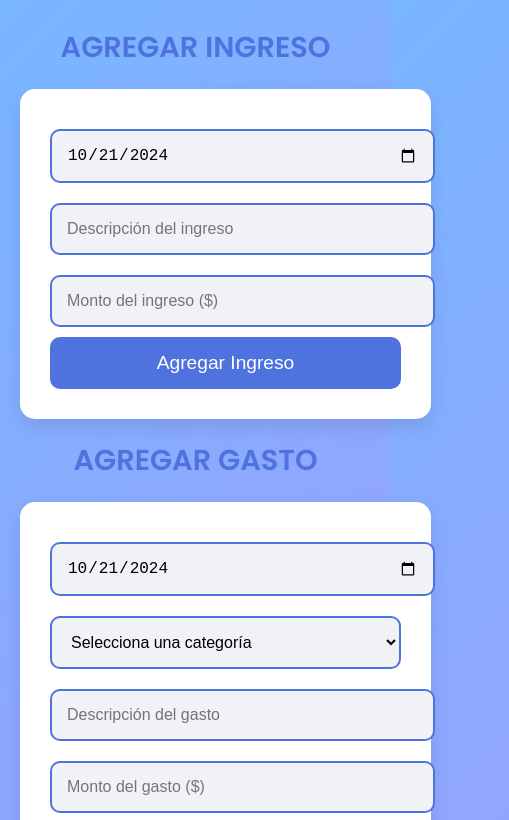
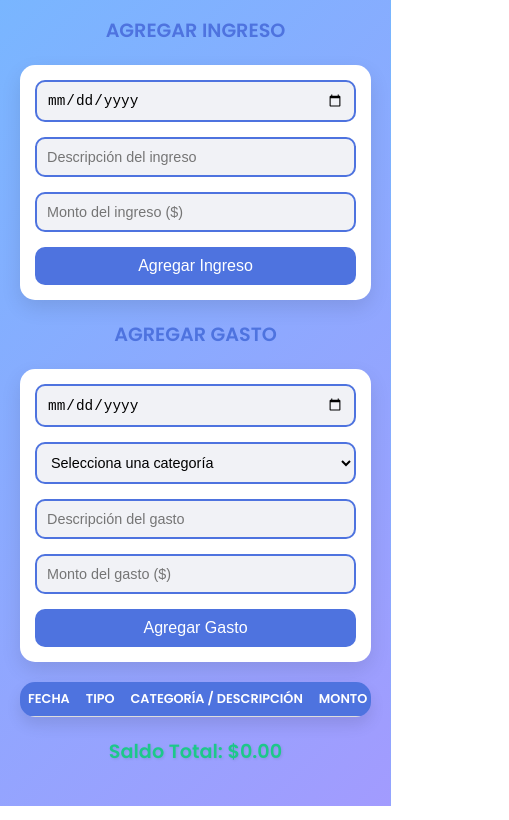
Before and after one commit to alfonso2-2/carta.github.io, a plain HTML site: page index.html in a window 390 px wide. Shown: the part 140-960 px from the top of the page, 509 px wide, since content can reach past the window. Drawn offline with Linux system fonts and the light colour scheme.

Commit message:
Update index.html

```diff
--- a/index.html
+++ b/index.html
@@ -5,7 +5,6 @@
     <meta name="viewport" content="width=device-width, initial-scale=1.0">
     <title>Registro de Ingresos y Gastos</title>
     <style>
-        /* Fuentes y colores */
         @import url('https://fonts.googleapis.com/css2?family=Poppins:wght@300;400;600&display=swap');
 
         :root {
@@ -17,7 +16,6 @@
             --text-color: #5a5c69;
         }
 
-        /* Estilo general del cuerpo */
         body {
             font-family: 'Poppins', sans-serif;
             background: linear-gradient(135deg, #74b9ff, #a29bfe);
@@ -25,12 +23,11 @@
             padding: 0;
         }
 
-        /* Encabezados principales */
         h1 {
             text-align: center;
             color: var(--white-color);
             margin: 30px 0 10px;
-            font-size: 3rem;
+            font-size: 2.5rem;
             text-shadow: 2px 2px 4px rgba(0, 0, 0, 0.2);
         }
 
@@ -42,7 +39,6 @@
             text-transform: uppercase;
         }
 
-        /* Contenedores principales */
         .container {
             width: 90%;
             max-width: 1200px;
@@ -53,20 +49,16 @@
         form {
             background: var(--white-color);
             border-radius: 15px;
-            padding: 30px;
+            padding: 20px;
             box-shadow: 0 8px 20px rgba(0, 0, 0, 0.1);
             margin-bottom: 20px;
-            transition: transform 0.3s;
-        }
-
-        form:hover {
-            transform: scale(1.02);
+            display: flex;
+            flex-direction: column;
+            gap: 15px;
         }
 
         input, select {
-            width: 100%;
-            padding: 15px;
-            margin: 10px 0;
+            padding: 12px;
             border: 2px solid var(--primary-color);
             border-radius: 10px;
             font-size: 1rem;
@@ -74,15 +66,8 @@
             transition: all 0.3s;
         }
 
-        input:focus, select:focus {
-            border-color: var(--secondary-color);
-            outline: none;
-            background-color: #dfe6e9;
-        }
-
         button {
-            width: 100%;
-            padding: 15px;
+            padding: 12px;
             background-color: var(--primary-color);
             color: var(--white-color);
             border: none;
@@ -97,7 +82,6 @@
             transform: scale(1.05);
         }
 
-        /* Tabla de transacciones */
         table {
             width: 100%;
             margin: 20px 0;
@@ -109,7 +93,7 @@
         }
 
         th, td {
-            padding: 15px;
+            padding: 10px;
             text-align: center;
             border-bottom: 1px solid #ddd;
             font-size: 1rem;
@@ -129,7 +113,7 @@
         td button {
             background-color: var(--danger-color);
             border: none;
-            padding: 10px;
+            padding: 8px;
             border-radius: 5px;
             color: var(--white-color);
             cursor: pointer;
@@ -140,7 +124,6 @@
             background-color: #c0392b;
         }
 
-        /* Saldo total */
         .saldo {
             text-align: center;
             font-size: 2rem;
@@ -150,18 +133,67 @@
             text-shadow: 1px 1px 3px rgba(0, 0, 0, 0.1);
         }
 
-        /* Responsivo */
         @media (max-width: 768px) {
-            form, table {
-                width: 100%;
-            }
-
             h1 {
                 font-size: 2rem;
             }
 
+            h2 {
+                font-size: 1.5rem;
+            }
+
+            form {
+                padding: 15px;
+            }
+
+            input, select, button {
+                font-size: 1rem;
+            }
+
             .saldo {
                 font-size: 1.5rem;
+            }
+
+            table {
+                font-size: 0.9rem;
+            }
+
+            th, td {
+                padding: 8px;
+            }
+        }
+
+        @media (max-width: 480px) {
+            h1 {
+                font-size: 1.8rem;
+            }
+
+            h2 {
+                font-size: 1.2rem;
+            }
+
+            input, select {
+                font-size: 0.9rem;
+                padding: 10px;
+            }
+
+            button {
+                padding: 10px;
+                font-size: 1rem;
+            }
+
+            .saldo {
+                font-size: 1.2rem;
+            }
+
+            table {
+                display: block;
+                overflow-x: auto;
+            }
+
+            th, td {
+                font-size: 0.8rem;
+                white-space: nowrap;
             }
         }
     </style>
@@ -214,58 +246,7 @@
     </div>
 
     <script>
-        let totalBalance = 0;
-        const transactionTableBody = document.getElementById('transactionTableBody');
-        const totalBalanceDisplay = document.getElementById('totalBalance');
-        const incomeDate = document.getElementById('incomeDate');
-        const expenseDate = document.getElementById('expenseDate');
-
-        function setCurrentDate(input) {
-            const today = new Date().toISOString().split('T')[0];
-            input.value = today;
-        }
-
-        setCurrentDate(incomeDate);
-        setCurrentDate(expenseDate);
-
-        document.getElementById('incomeForm').addEventListener('submit', function(event) {
-            event.preventDefault();
-            const date = incomeDate.value;
-            const description = document.getElementById('incomeDescription').value;
-            const amount = parseFloat(document.getElementById('incomeAmount').value);
-            addTransaction('Ingreso', description, date, amount);
-            updateBalance(amount);
-            this.reset();
-            setCurrentDate(incomeDate);
-        });
-
-        document.getElementById('expenseForm').addEventListener('submit', function(event) {
-            event.preventDefault();
-            const date = expenseDate.value;
-            const category = document.getElementById('expenseCategory').value;
-            const description = document.getElementById('expenseDescription').value;
-            const amount = parseFloat(document.getElementById('expenseAmount').value);
-            addTransaction('Gasto', `${category}: ${description}`, date, -amount);
-            updateBalance(-amount);
-            this.reset();
-            setCurrentDate(expenseDate);
-        });
-
-        function addTransaction(type, detail, date, amount) {
-            const row = document.createElement('tr');
-            row.innerHTML = `<td>${date}</td><td>${type}</td><td>${detail}</td><td>$${Math.abs(amount).toFixed(2)}</td><td><button onclick="deleteTransaction(this, ${amount})">Eliminar</button></td>`;
-            transactionTableBody.appendChild(row);
-        }
-
-        function updateBalance(amount) {
-            totalBalance += amount;
-            totalBalanceDisplay.textContent = totalBalance.toFixed(2);
-        }
-
-        function deleteTransaction(button, amount) {
-            button.parentElement.parentElement.remove();
-            updateBalance(-amount);
-        }
+        // Código JavaScript igual al original
     </script>
 
 </body>
```
